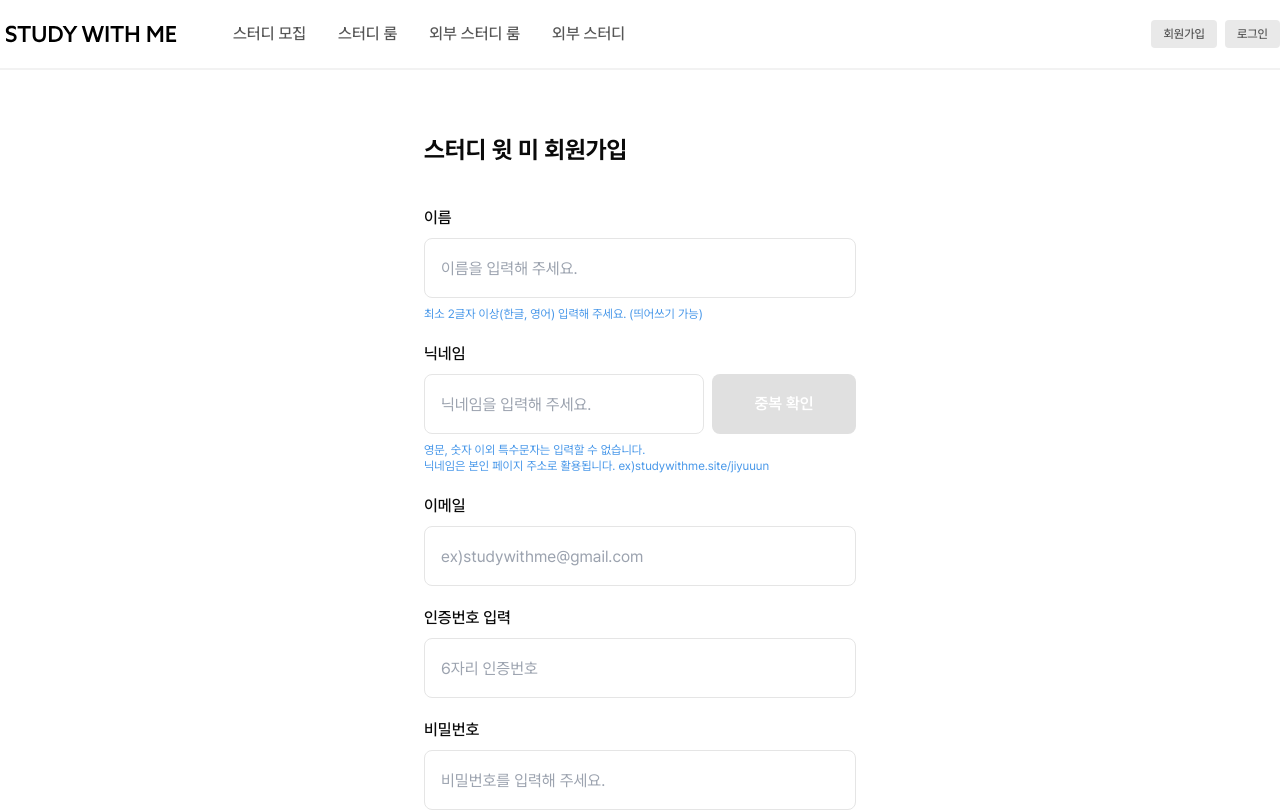
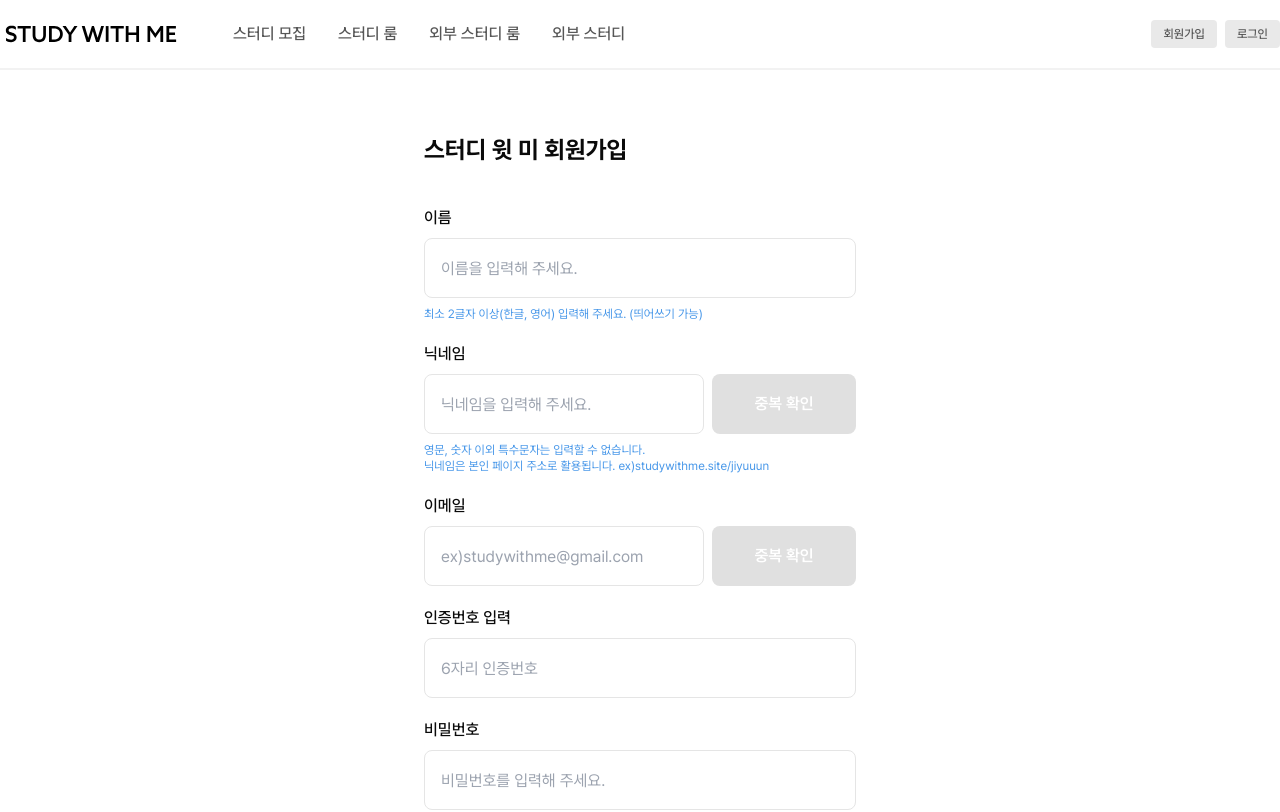
Before and after one commit to Study-With-Me-JJ/swm-frontend, a Next.js app: page /join in a window 1280 px wide. Shown: the top 812 px of the page. Built offline with nearby package versions, Linux system fonts and the light colour scheme.

Commit message:
feat: 이메일 중복확인 기능 구현

```diff
--- a/src/app/join/page.tsx
+++ b/src/app/join/page.tsx
@@ -6,8 +6,8 @@ import { zodResolver } from "@hookform/resolvers/zod";
 import { z } from "zod";
 import { INPUT_ERROR_MESSAGE } from "@/utils/input-error-message";
 import { Button } from "@/components/ui/button";
-import { checkNickname } from "@/lib/api/signup";
-import { useState } from "react";
+import { checkEmail, checkNickname } from "@/lib/api/signup";
+import { useEffect, useState } from "react";
 import toast from "react-hot-toast";
 
 const signupSchema = z.object({
@@ -16,7 +16,7 @@ const signupSchema = z.object({
     .regex(/^[가-힣a-zA-Z\s]+$/, INPUT_ERROR_MESSAGE.NAME),
   nickName: z.string({required_error: INPUT_ERROR_MESSAGE.NICKNAME.REQUIRED}).regex(/^[a-zA-Z0-9]+$/, INPUT_ERROR_MESSAGE.NICKNAME.HELPER_TEXT),
   email: z.string({required_error: INPUT_ERROR_MESSAGE.EMAIL.REQUIRED}).email(INPUT_ERROR_MESSAGE.EMAIL.INVALID_FORMAT),
-  authCode: z.string(),
+  authCode: z.string().regex(/^\d*$/, "숫자만 입력 가능합니다.").length(6, "6자리 숫자를 입력해 주세요.").optional(),
   password: z.string({required_error: INPUT_ERROR_MESSAGE.PASSWORD.REQUIRED}).min(8, INPUT_ERROR_MESSAGE.PASSWORD.HELPER_TEXT).max(20, INPUT_ERROR_MESSAGE.PASSWORD.HELPER_TEXT),
   passwordCheck: z.string({required_error: INPUT_ERROR_MESSAGE.PASSWORD_CHECK})
 });
@@ -30,9 +30,13 @@ export default function Join() {
 
   const {watch, setError, formState: {errors}} = methods;
   const [nicknameHelperText, setNicknameHelperText] = useState<string>(INPUT_ERROR_MESSAGE.NICKNAME.HELPER_TEXT);
+  const [emailHelperText, setEmailHelperText] = useState<string>('');
+  const [isNicknameChecked, setIsNicknameChecked] = useState<boolean>(false);
+  const [isEmailChecked, setIsEmailChecked] = useState<boolean>(false);
 
   const nickname = watch('nickName');
-
+  const email = watch('email');
+  // 닉네임 중복 확인
   const handleCheckNickname = async () => {
     const nickname = methods.getValues('nickName');
 
@@ -41,16 +45,54 @@ export default function Join() {
 
       if (isAvailable.data) {
         setError('nickName', {message: '이미 사용 중인 닉네임입니다.'});
+        setIsNicknameChecked(false);
       } else {
         setNicknameHelperText('사용 가능한 닉네임입니다.');
+        setIsNicknameChecked(true);
       }
     } catch (error) {
         console.error('Nickname check error:', error);
         toast.error('닉네임 확인 중 오류가 발생했습니다. 다시 시도해 주세요.', {
           duration: 3000,
         })
+        setIsNicknameChecked(false);
     }
   }
+
+  // 이메일 중복 확인
+  const handleCheckEmail = async () => {
+    const email = methods.getValues('email');
+
+    try {
+      const isAvailable = await checkEmail(email);
+
+      if (isAvailable.data) {
+        setError('email', {message: '이미 사용 중인 이메일입니다.'});
+        setIsEmailChecked(false);
+      } else {
+        setEmailHelperText('사용 가능한 이메일입니다.');
+        setIsEmailChecked(true);
+      }
+    } catch (error) {
+      console.error('Email check error:', error);
+      toast.error('이메일 확인 중 오류가 발생했습니다. 다시 시도해 주세요.', {
+        duration: 3000,
+      })
+      setIsEmailChecked(false);
+    }
+  }
+
+// 닉네임이 변경되면 닉네임 체크 상태 초기화
+useEffect(() => {
+  setIsNicknameChecked(false);
+  setNicknameHelperText(INPUT_ERROR_MESSAGE.NICKNAME.HELPER_TEXT);
+}, [nickname]);
+
+// 이메일이 변경되면 이메일 체크 상태 초기화
+useEffect(() => {
+  setIsEmailChecked(false);
+  setEmailHelperText('');
+}, [email]);
 
     return (
       <div className='flex justify-center items-center m-16'>
@@ -74,34 +116,33 @@ export default function Join() {
               helperText={nicknameHelperText}
               buttonText="중복 확인"
               onButtonClick={handleCheckNickname}
-              buttonDisabled={!nickname || !!errors.nickName}
+              buttonDisabled={!nickname || !!errors.nickName || isNicknameChecked}
             />
             <InputField
               name="email"
               label="이메일"
               type="text"
               placeholder="ex)studywithme@gmail.com"
-              buttonText="인증번호 받기"
+              helperText={emailHelperText}
+              buttonText="중복 확인"
+              onButtonClick={handleCheckEmail}
+              buttonDisabled={!email || !!errors.email || isEmailChecked}
             />
               <InputField
                 name="authCode"
-
                 label="인증번호 입력"
                 type="text"
                 placeholder="6자리 인증번호"
                 maxLength={6}
-              buttonText="확인"
+              buttonText="인증번호 받기"
             />
             <InputField
-
               name="password"
               label="비밀번호"
               type="password"
               placeholder="비밀번호를 입력해 주세요."
               helperText={INPUT_ERROR_MESSAGE.PASSWORD.HELPER_TEXT}
             />
-
-
             <InputField
               name="passwordCheck"
               label="비밀번호 확인"
```
Lines whose indentation alone changed are shown as unchanged.
